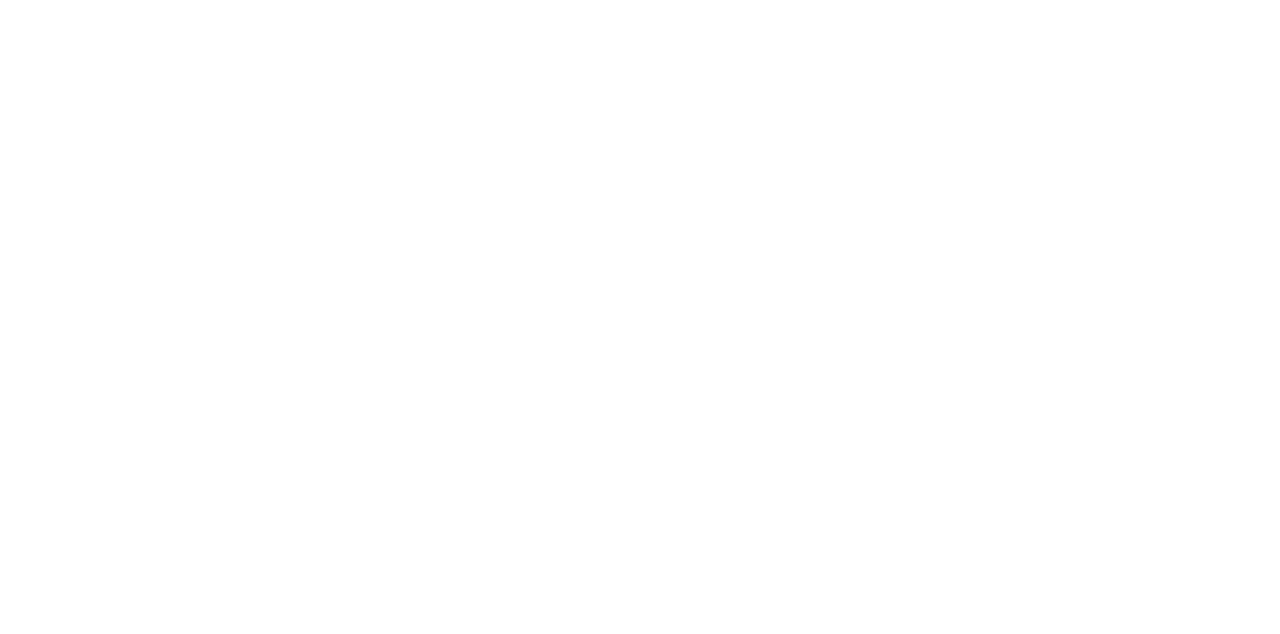
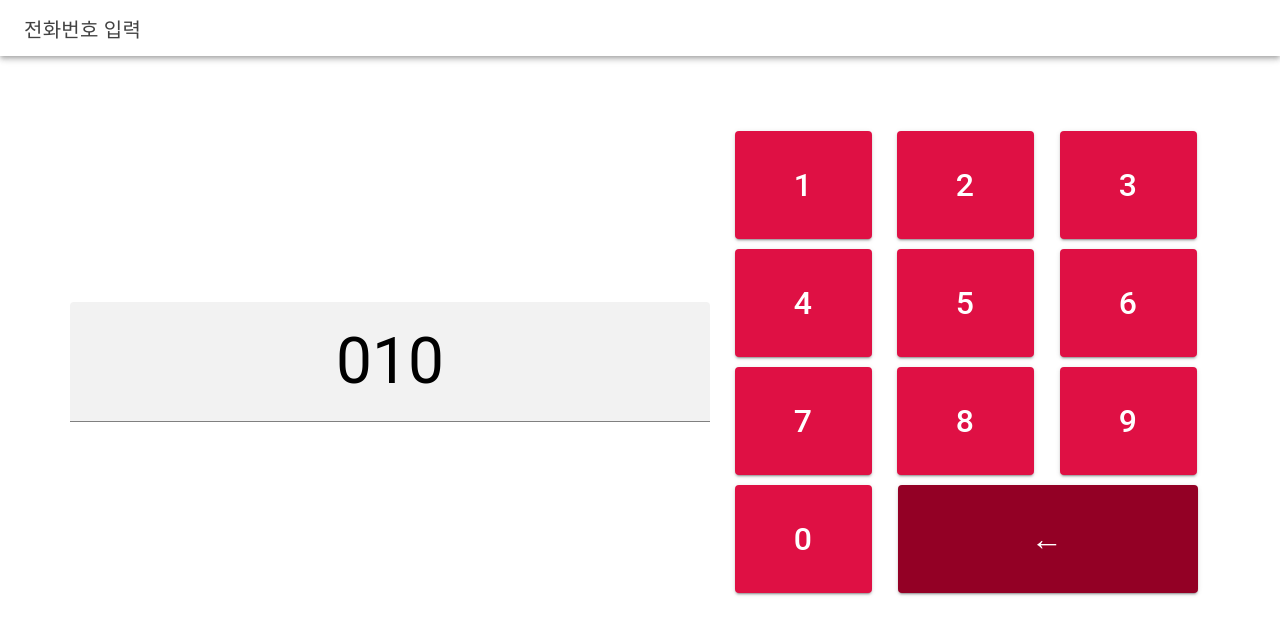
Before and after one commit to pinoya/fitkiosk, a React (Vite) app: page /Input_Tel in a window 1280 px wide. Shown: the top 634 px of the page. Built offline with nearby package versions, Linux system fonts and the light colour scheme.

Commit message:
make example page

```diff
--- a/src/App.tsx
+++ b/src/App.tsx
@@ -5,6 +5,8 @@
 import Entrance from './pages/entrance';
 import Exit from './pages/exit';
 import InputNum from './components/inputNum';
+
+import Input_Tel from './page/Input_Tel';
 
 /* Core CSS required for Ionic components to work properly */
 import '@ionic/react/css/core.css';
@@ -48,6 +50,10 @@
           <InputNum />
         </Route>
 
+        <Route exact path="/Input_Tel">
+          <Input_Tel />
+        </Route>
+
         <Route exact path="/">
           <Redirect to="/home" />
         </Route>
--- /dev/null
+++ b/src/page/Input_Tel.tsx
@@ -0,0 +1,11 @@
+import Input_Tel from '../components/inputNum';
+
+function PageTwo() {
+  return (
+    <>
+      <Input_Tel></Input_Tel>
+    </>
+  );
+}
+
+export default Input_Tel;
```
